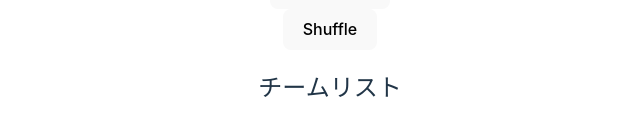
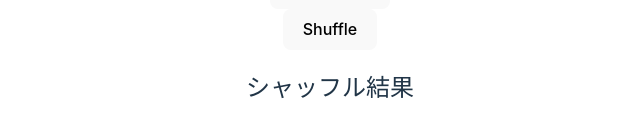
Before and after one commit to azufb/team_shuffle, a React (Vite) app: page /shuffle in a window 1280 px wide. Shown: the part 477-614 px from the top of the page, without its empty margins (310-950 px from the left). Built offline with nearby package versions, Linux system fonts and the light colour scheme.

Commit message:
構成修正

```diff
--- a/src/components/shuffle/Shuffle.tsx
+++ b/src/components/shuffle/Shuffle.tsx
@@ -1,5 +1,5 @@
 import { useState } from "react";
-import { List } from "../list/List";
+import { ShuffleResult } from "./ShuffleResult";
 
 export const Shuffle = () => {
   const [membersCount, setMembersCount] = useState<string>("0");
@@ -68,7 +68,7 @@ export const Shuffle = () => {
         <button onClick={handleShuffle}>Shuffle</button>
       </div>
 
-      <List teams={teamsInfo} />
+      <ShuffleResult teams={teamsInfo} />
     </div>
   );
 };
--- a/src/components/list/List.tsx
+++ b/src/components/shuffle/ShuffleResult.tsx
@@ -2,10 +2,10 @@ type PropsType = {
   teams: string[][];
 };
 
-export const List = ({ teams }: PropsType) => {
+export const ShuffleResult = ({ teams }: PropsType) => {
   return (
     <div>
-      <h2>チームリスト</h2>
+      <h2>シャッフル結果</h2>
       <div>
         {teams.map((team) => (
           <table>
```
